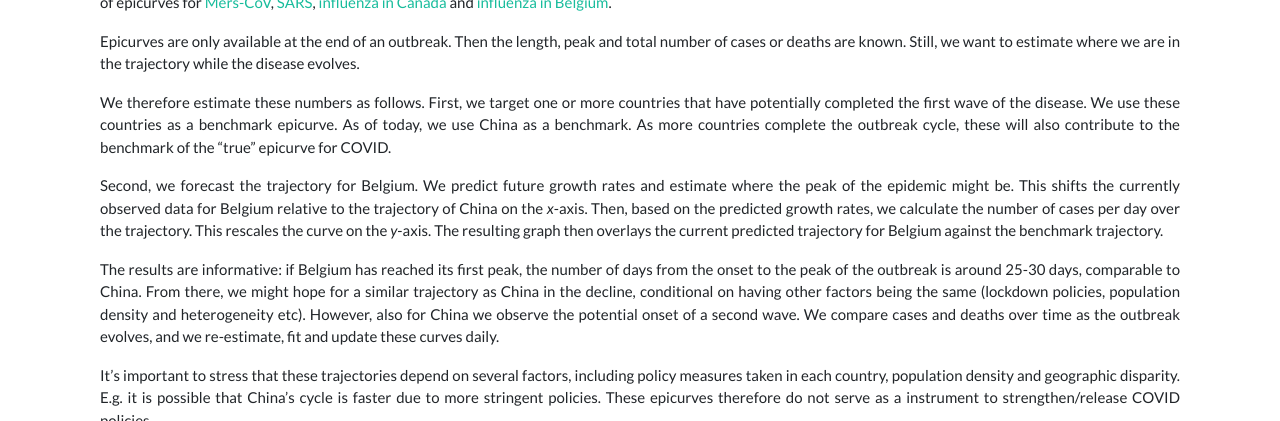
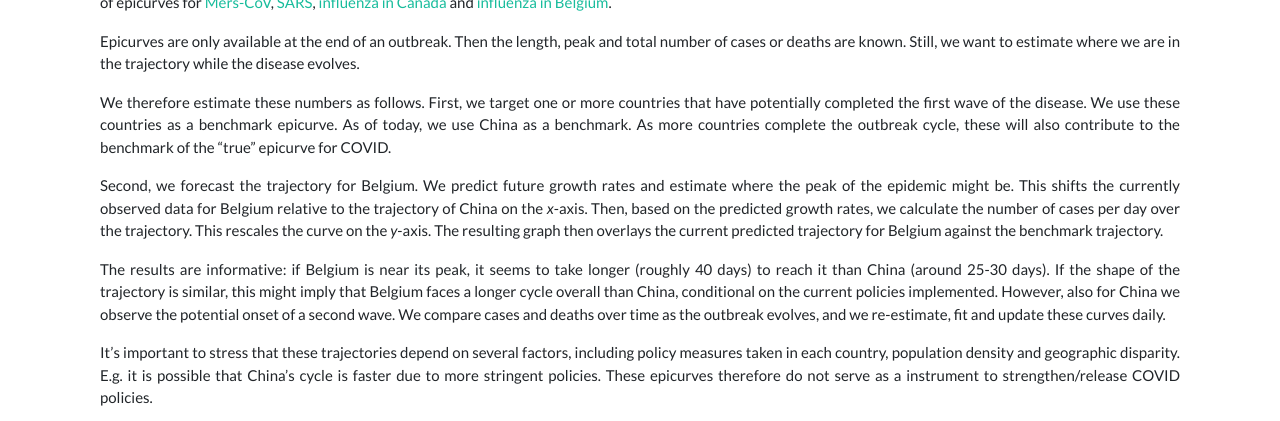
Before and after one commit to Learning-from-the-curve/learning-from-the-curve, a Jekyll site: the page built from _posts/daily-updates/2020-04-13-COVID19-Daily-update-on-number-of-cases-and-deaths.md, in a window 1280 px wide and 900 px high, scrolled down 2704 px, cut to the strip 0-421 px from the top of the window. Built offline with Jekyll 4.4.1, drawn with Linux system fonts in a browser that asks for light colours; some of the changed text lies outside the part shown.

Commit message:
small updates text

```diff
--- a/_posts/daily-updates/2020-04-13-COVID19-Daily-update-on-number-of-cases-and-deaths.md
+++ b/_posts/daily-updates/2020-04-13-COVID19-Daily-update-on-number-of-cases-and-deaths.md
@@ -121,7 +121,7 @@ We therefore estimate these numbers as follows. First, we target one or more cou
 
 Second, we forecast the trajectory for Belgium. We predict future growth rates and estimate where the peak of the epidemic might be. This shifts the currently observed data for Belgium relative to the trajectory of China on the *x*-axis. Then, based on the predicted growth rates, we calculate the number of cases per day over the trajectory. This rescales the curve on the *y*-axis. The resulting graph then overlays the current predicted trajectory for Belgium against the benchmark trajectory.
 
-The results are informative: if Belgium has reached its first peak, the number of days from the onset to the peak of the outbreak is around 25-30 days, comparable to China. From there, we might hope for a similar trajectory as China in the decline, conditional on having other factors being the same (lockdown policies, population density and heterogeneity etc). However, also for China we observe the potential onset of a second wave. We compare cases and deaths over time as the outbreak evolves, and we re-estimate, fit and update these curves daily.
+The results are informative: if Belgium is near its peak, it seems to take longer (roughly 40 days) to reach it than China (around 25-30 days). If the shape of the trajectory is similar, this might imply that Belgium faces a longer cycle overall than China, conditional on the current policies implemented. However, also for China we observe the potential onset of a second wave. We compare cases and deaths over time as the outbreak evolves, and we re-estimate, fit and update these curves daily.
 
 It's important to stress that these trajectories depend on several factors, including policy measures taken in each country, population density and geographic disparity. E.g. it is possible that China's cycle is faster due to more stringent policies. These epicurves therefore do not serve as a instrument to strengthen/release COVID policies.
 
```
Also changed, not shown: other parts of _posts/daily-updates/2020-04-13-COVID19-Daily-update-on-number-of-cases-and-deaths.md (+1 -1 lines).
